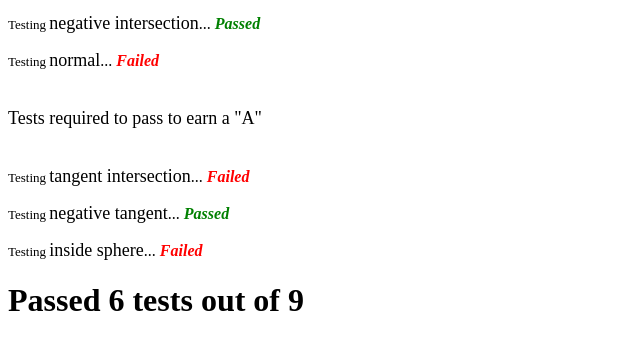
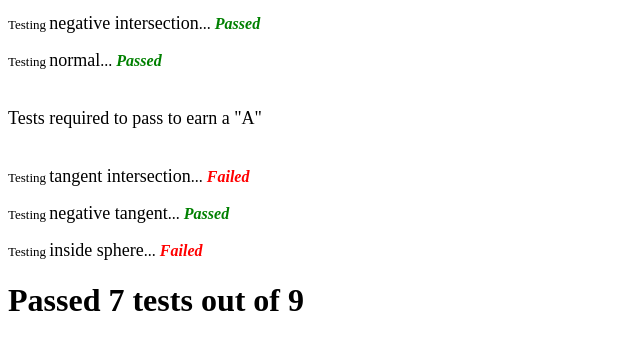
Before and after one commit to rudycacho/CST-325-2-Rudy-CachoHernandez, a plain HTML site: page Week 3/test/test-sphere.html in a window 1280 px wide. Shown: the part 201-550 px from the top of the page, 0-640 px from the left. Drawn offline with Linux system fonts and the light colour scheme.

Commit message:
B portion complete

```diff
--- a/Week 3/math/sphere.js
+++ b/Week 3/math/sphere.js
@@ -92,29 +92,30 @@ Sphere.prototype = {
     // Getting the values of the quadratic formula
     var difference = r1.origin.subtract(this.center);
     var a = r1.direction.dot(r1.direction);
-    var b = r1.direction.multiplyScalar(2)
-    b = b.dot(difference);
+    var b = 2 * r1.direction.dot(difference);
     var c = difference.dot(difference) - (this.radius * this.radius);
     var discriminant = (b * b) - (4 * a * c);
 
+    // Checking value of the discriminant
+    if (discriminant < 0) {
+      return {hit:false};
+    }
 
-    if (discriminant > 0) {
+    if (discriminant >= 0) {
       var t1 = (-b - Math.sqrt(discriminant)) / (2 * a);
       var t2 = (-b + Math.sqrt(discriminant)) / (2 * a);
-
-      var t = Math.min(t1, t2);
 
       if (t1 < 0 && t2 < 0){
         return {hit:false};
       }
+      var t = t1
+      if(t < 0 || (t2 < t1 && t2 >= 0)){
+        t = t2;
+      }
 
-      if(t < 0){
-        t = Math.max(t1, t2);
-      }
       if (t > 0) {
-        var point = r1.origin.add(r1.direction.multiplyScalar(t).normalize());
-        var normal = point.subtract(this.center).normalize();
-        console.log(point)
+        var point = r1.origin.add(r1.direction.multiplyScalar(t));
+        var normal = point.clone().subtract(this.center).normalize();
         return {
           hit: true,
           point: point,
@@ -123,7 +124,6 @@ Sphere.prototype = {
         }
       }
     }
-      return { hit: false }
   }
 }
 
--- a/Week 3/math/vector3.js
+++ b/Week 3/math/vector3.js
@@ -80,9 +80,9 @@ Vector3.prototype = {
     // todo - subtract v from 'this' vector
     // This SHOULD change the values of this.x, this.y, and this.z
 
-    this.x = this.x + v.x;
-    this.y = this.y + v.y;
-    this.z = this.z + v.z;
+    this.x = this.x - v.x;
+    this.y = this.y - v.y;
+    this.z = this.z - v.z;
     return this;
   },
 
```
Also changed, not shown: Week 3/test/test-sphere.html (+2 -2 lines).
